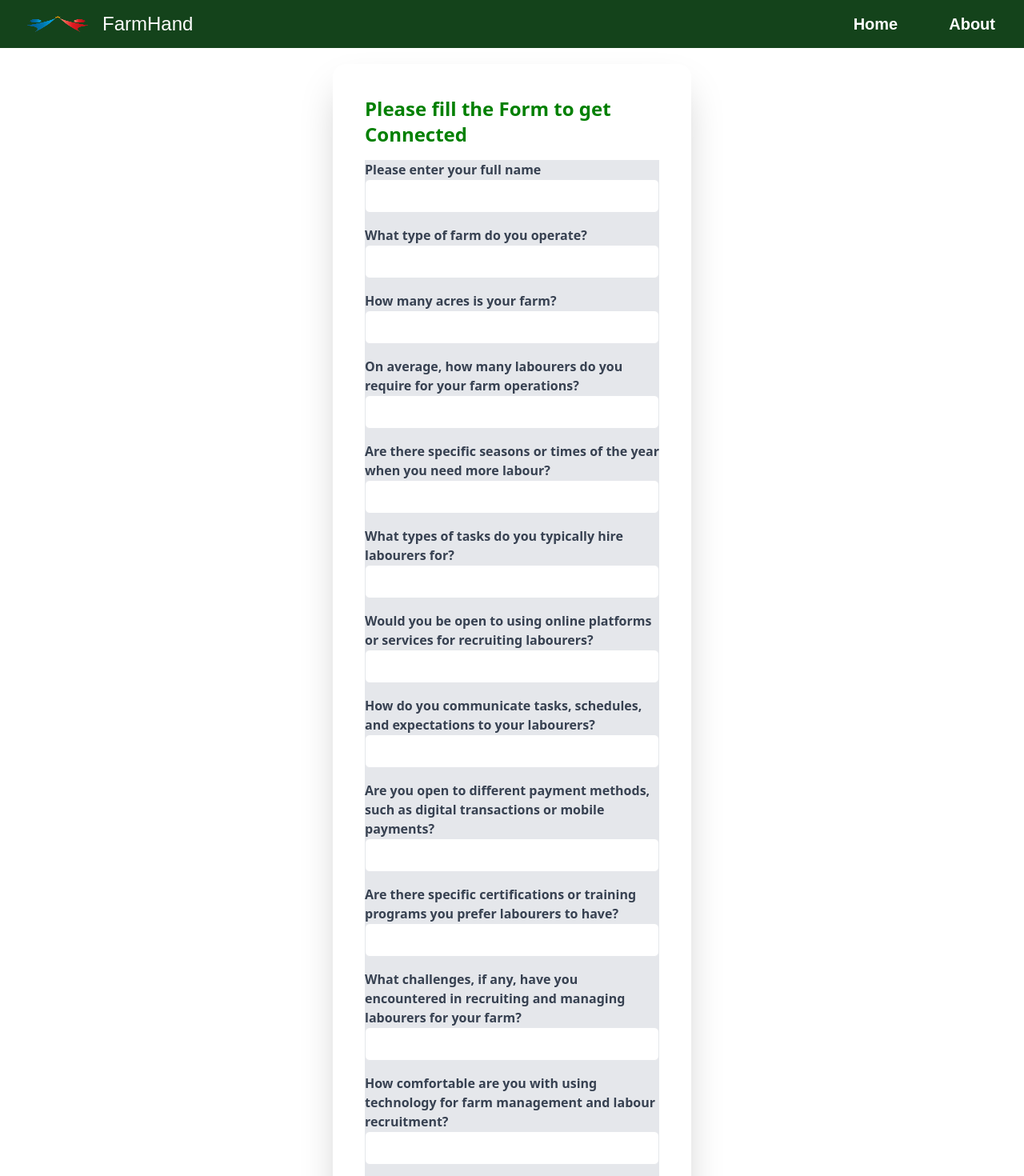
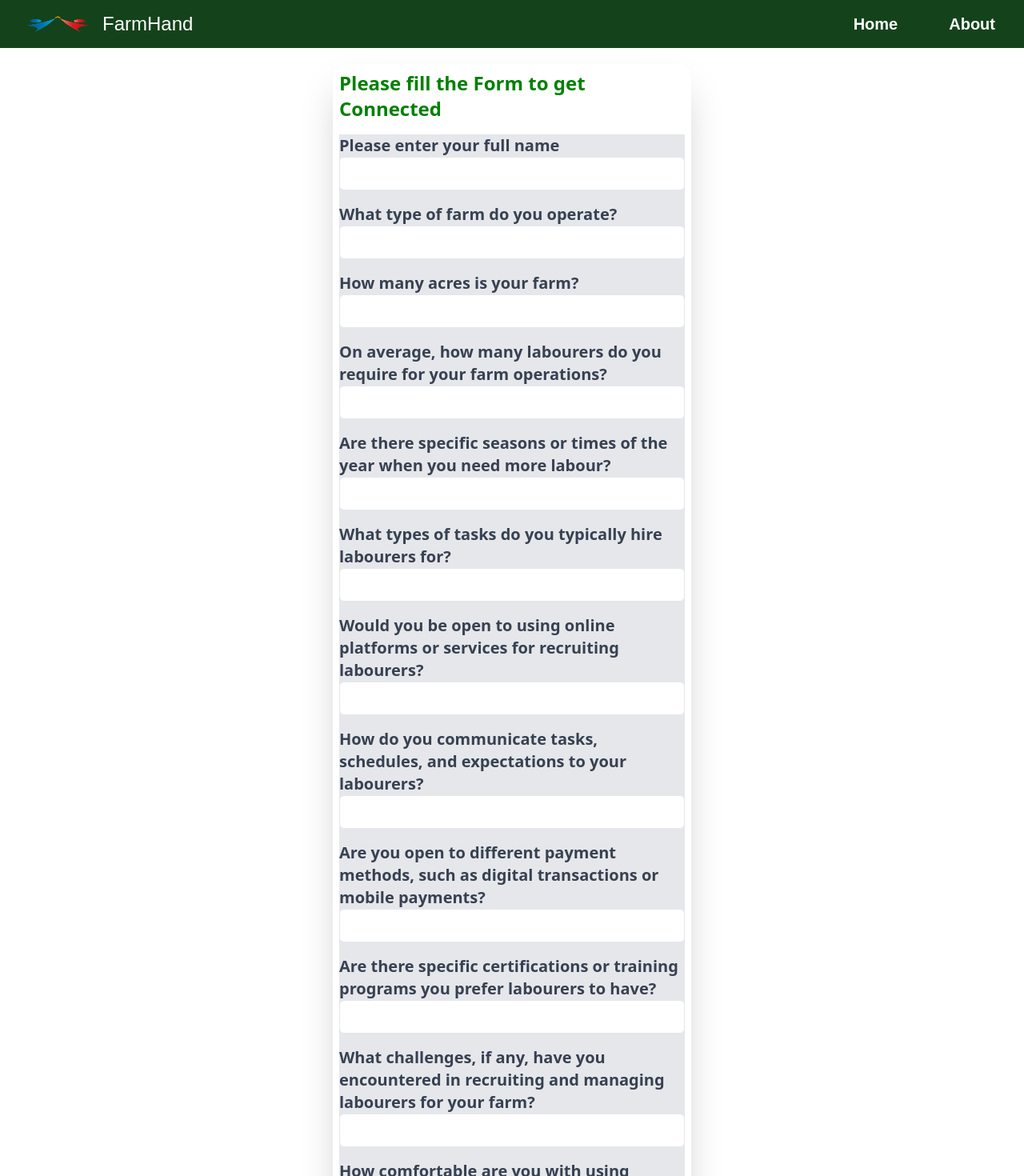
Before and after one commit to hubertproject/FarmHandAfrica, a React (Vite) app: page /form in a window 1280 px wide. Shown: the top 1470 px of the page at 80% size. Built offline with nearby package versions, Linux system fonts and the light colour scheme.

Commit message:
Update form labels and text to larger font size.

```diff
--- a/src/components/Form.jsx
+++ b/src/components/Form.jsx
@@ -123,7 +123,7 @@ const Form = () => {
           </div>
         ) : (
           <div className="container mx-auto">
-            <div className="max-w-md mx-auto p-10 bg-white rounded-2xl shadow-2xl">
+            <div className="max-w-md mx-auto p-2 bg-white rounded-2xl shadow-2xl">
               <h2 className="text-2xl font-bold mb-4 text-green">
                 Please fill the Form to get Connected
               </h2>
@@ -134,7 +134,7 @@ const Form = () => {
                 <div className="mb-4">
                   <label
                     htmlFor="farmerName"
-                    className="block text-gray-700 font-bold"
+                    className="block text-gray-700 font-bold text-xl"
                   >
                     Please enter your full name
                   </label>
@@ -151,7 +151,7 @@ const Form = () => {
                 <div className="mb-4">
                   <label
                     htmlFor="farmOperated"
-                    className="block text-gray-700 font-bold"
+                    className="block text-gray-700 font-bold text-xl"
                   >
                     What type of farm do you operate?
                   </label>
@@ -168,7 +168,7 @@ const Form = () => {
                 <div className="mb-4">
                   <label
                     htmlFor="farmAcres"
-                    className="block text-gray-700 font-bold"
+                    className="block text-gray-700 font-bold text-xl"
                   >
                     How many acres is your farm?
                   </label>
@@ -185,7 +185,7 @@ const Form = () => {
                 <div className="mb-4">
                   <label
                     htmlFor="labourersRequired"
-                    className="block text-gray-700 font-bold"
+                    className="block text-gray-700 font-bold text-xl"
                   >
                     On average, how many labourers do you require for your farm
                     operations?
@@ -203,7 +203,7 @@ const Form = () => {
                 <div className="mb-4">
                   <label
                     htmlFor="specificSeason"
-                    className="block text-gray-700 font-bold"
+                    className="block text-gray-700 font-bold text-xl"
                   >
                     Are there specific seasons or times of the year when you
                     need more labour?
@@ -221,7 +221,7 @@ const Form = () => {
                 <div className="mb-4">
                   <label
                     htmlFor="tasks"
-                    className="block text-gray-700 font-bold"
+                    className="block text-gray-700 font-bold text-xl"
                   >
                     What types of tasks do you typically hire labourers for?
                   </label>
@@ -238,7 +238,7 @@ const Form = () => {
                 <div className="mb-4">
                   <label
                     htmlFor="onlinePlatform"
-                    className="block text-gray-700 font-bold"
+                    className="block text-gray-700 font-bold text-xl"
                   >
                     Would you be open to using online platforms or services for
                     recruiting labourers?
@@ -256,7 +256,7 @@ const Form = () => {
                 <div className="mb-4">
                   <label
                     htmlFor="taskCommunication"
-                    className="block text-gray-700 font-bold"
+                    className="block text-gray-700 font-bold text-xl"
                   >
                     How do you communicate tasks, schedules, and expectations to
                     your labourers?
@@ -274,7 +274,7 @@ const Form = () => {
                 <div className="mb-4">
                   <label
                     htmlFor="paymentPlatform"
-                    className="block text-gray-700 font-bold"
+                    className="block text-gray-700 font-bold text-xl"
                   >
                     Are you open to different payment methods, such as digital
                     transactions or mobile payments?
@@ -292,7 +292,7 @@ const Form = () => {
                 <div className="mb-4">
                   <label
                     htmlFor="training"
-                    className="block text-gray-700 font-bold"
+                    className="block text-gray-700 font-bold text-xl"
                   >
                     Are there specific certifications or training programs you
                     prefer labourers to have?
@@ -310,7 +310,7 @@ const Form = () => {
                 <div className="mb-4">
                   <label
                     htmlFor="challenges"
-                    className="block text-gray-700 font-bold"
+                    className="block text-gray-700 font-bold text-xl"
                   >
                     What challenges, if any, have you encountered in recruiting
                     and managing labourers for your farm?
@@ -328,7 +328,7 @@ const Form = () => {
                 <div className="mb-4">
                   <label
                     htmlFor="technology"
-                    className="block text-gray-700 font-bold"
+                    className="block text-gray-700 font-bold text-xl"
                   >
                     How comfortable are you with using technology for farm
                     management and labour recruitment?
```
